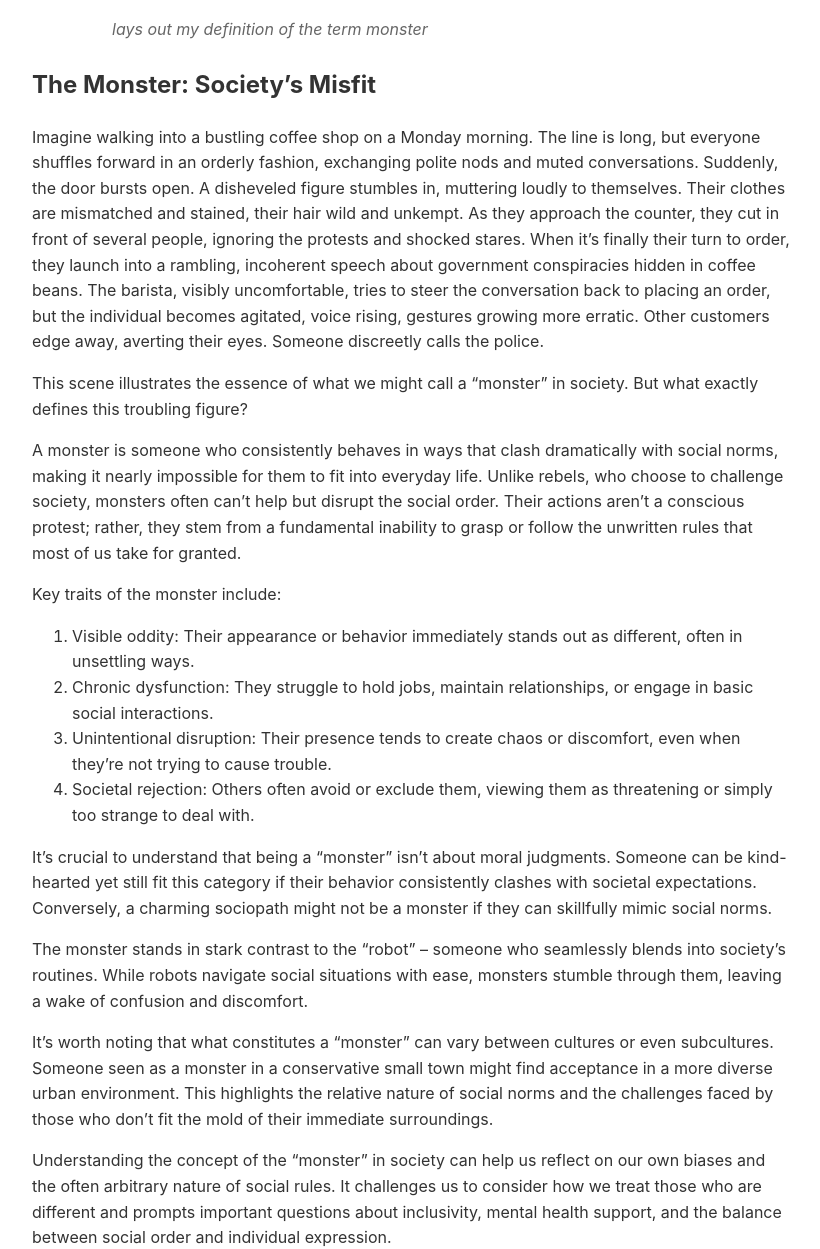
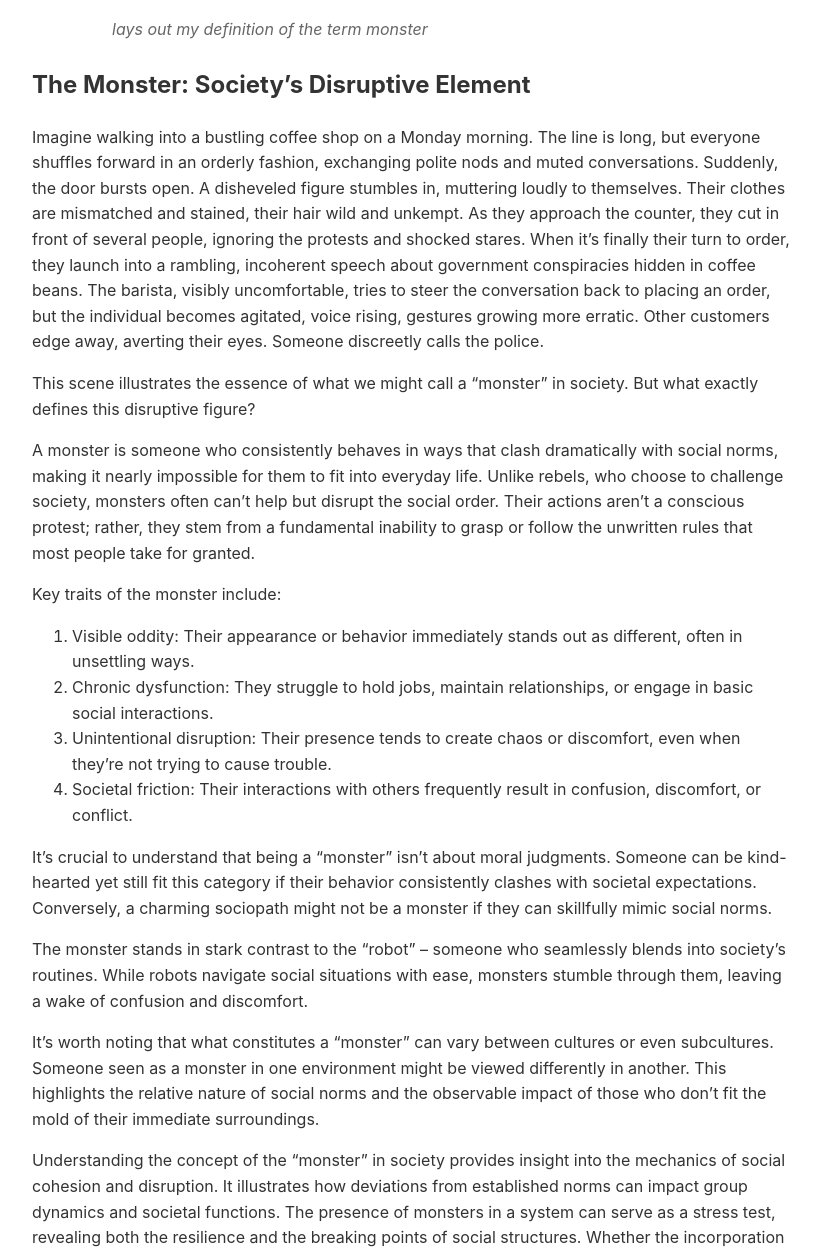
Before and after one commit to buildLittleWorlds/levit, an Astro site: page /blog/monster-definition in a window 1280 px wide. Shown: the part 157-1406 px from the top of the page, without its empty margins (228-1048 px from the left). Built offline with nearby package versions, Linux system fonts and the light colour scheme; Astro itself is replaced by a stand-in of ours.

Commit message:
changed def of monster

```diff
--- a/src/content/blog/monster-definition.md
+++ b/src/content/blog/monster-definition.md
@@ -5,25 +5,25 @@ description: "lays out my definition of the term monster"
 tags: ["monster"]
 ---
 
-# The Monster: Society's Misfit
+# The Monster: Society's Disruptive Element
 
 Imagine walking into a bustling coffee shop on a Monday morning. The line is long, but everyone shuffles forward in an orderly fashion, exchanging polite nods and muted conversations. Suddenly, the door bursts open. A disheveled figure stumbles in, muttering loudly to themselves. Their clothes are mismatched and stained, their hair wild and unkempt. As they approach the counter, they cut in front of several people, ignoring the protests and shocked stares. When it's finally their turn to order, they launch into a rambling, incoherent speech about government conspiracies hidden in coffee beans. The barista, visibly uncomfortable, tries to steer the conversation back to placing an order, but the individual becomes agitated, voice rising, gestures growing more erratic. Other customers edge away, averting their eyes. Someone discreetly calls the police.
 
-This scene illustrates the essence of what we might call a "monster" in society. But what exactly defines this troubling figure?
+This scene illustrates the essence of what we might call a "monster" in society. But what exactly defines this disruptive figure?
 
-A monster is someone who consistently behaves in ways that clash dramatically with social norms, making it nearly impossible for them to fit into everyday life. Unlike rebels, who choose to challenge society, monsters often can't help but disrupt the social order. Their actions aren't a conscious protest; rather, they stem from a fundamental inability to grasp or follow the unwritten rules that most of us take for granted.
+A monster is someone who consistently behaves in ways that clash dramatically with social norms, making it nearly impossible for them to fit into everyday life. Unlike rebels, who choose to challenge society, monsters often can't help but disrupt the social order. Their actions aren't a conscious protest; rather, they stem from a fundamental inability to grasp or follow the unwritten rules that most people take for granted.
 
 Key traits of the monster include:
 
 1. Visible oddity: Their appearance or behavior immediately stands out as different, often in unsettling ways.
 2. Chronic dysfunction: They struggle to hold jobs, maintain relationships, or engage in basic social interactions.
 3. Unintentional disruption: Their presence tends to create chaos or discomfort, even when they're not trying to cause trouble.
-4. Societal rejection: Others often avoid or exclude them, viewing them as threatening or simply too strange to deal with.
+4. Societal friction: Their interactions with others frequently result in confusion, discomfort, or conflict.
 
 It's crucial to understand that being a "monster" isn't about moral judgments. Someone can be kind-hearted yet still fit this category if their behavior consistently clashes with societal expectations. Conversely, a charming sociopath might not be a monster if they can skillfully mimic social norms.
 
 The monster stands in stark contrast to the "robot" – someone who seamlessly blends into society's routines. While robots navigate social situations with ease, monsters stumble through them, leaving a wake of confusion and discomfort.
 
-It's worth noting that what constitutes a "monster" can vary between cultures or even subcultures. Someone seen as a monster in a conservative small town might find acceptance in a more diverse urban environment. This highlights the relative nature of social norms and the challenges faced by those who don't fit the mold of their immediate surroundings.
+It's worth noting that what constitutes a "monster" can vary between cultures or even subcultures. Someone seen as a monster in one environment might be viewed differently in another. This highlights the relative nature of social norms and the observable impact of those who don't fit the mold of their immediate surroundings.
 
-Understanding the concept of the "monster" in society can help us reflect on our own biases and the often arbitrary nature of social rules. It challenges us to consider how we treat those who are different and prompts important questions about inclusivity, mental health support, and the balance between social order and individual expression.
+Understanding the concept of the "monster" in society provides insight into the mechanics of social cohesion and disruption. It illustrates how deviations from established norms can impact group dynamics and societal functions. The presence of monsters in a system can serve as a stress test, revealing both the resilience and the breaking points of social structures. Whether the incorporation of a monster strengthens or destabilizes a society remains an empirical question, dependent on the specific context and the nature of the disruption.
```
